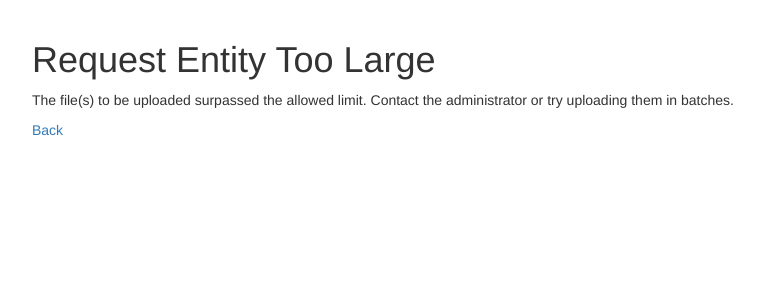
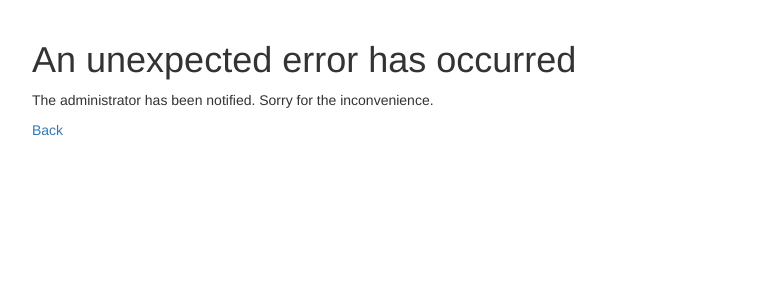
Before and after one commit to soffiafdz/Qrater, a Flask app: template app/templates/errors/500.html in a window 1280 px wide. Shown: the part 52-352 px from the top of the page, without its empty margins (38-799 px from the left). Run offline with Flask 2, Linux system fonts and the light colour scheme; the template is opened without the code that fills it, so the values that code supplies are empty; some libraries are stand-ins or nearby versions.

Commit message:
Fixed bug of overwritten error template

```diff
--- a/app/templates/errors/500.html
+++ b/app/templates/errors/500.html
@@ -1,8 +1,7 @@
 {% extends "base.html" %}
 
 {% block app_content %}
-  <h1>Request Entity Too Large</h1>
-  <p>The file(s) to be uploaded surpassed the allowed limit.
-  Contact the administrator or try uploading them in batches.</p>
+  <h1>An unexpected error has occurred</h1>
+  <p>The administrator has been notified. Sorry for the inconvenience.</p>
   <p><a href="{{ url_for('main.index') }}">Back</a></p>
 {% endblock %}
```
Also changed, not shown: app/templates/errors/413.html (added, +8 -0 lines).
